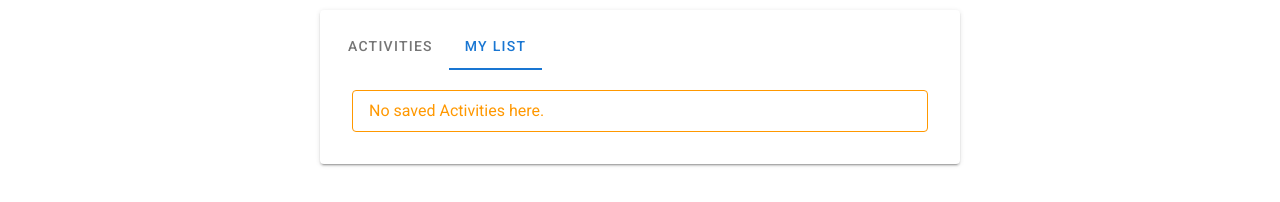
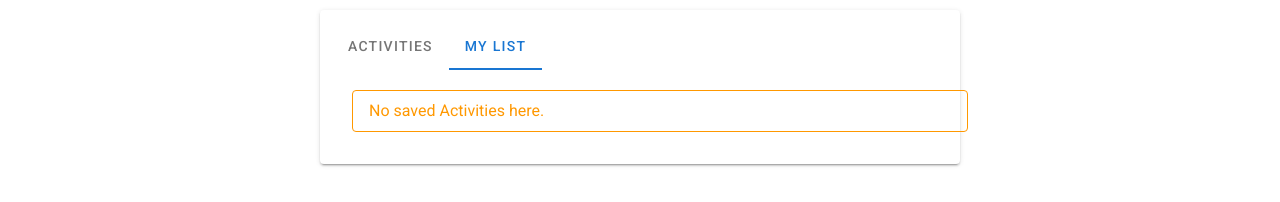
Before and after one commit to kmartin2330/sr-demo, a Vue app: page /list in a window 1280 px wide. Shown: the part 327-529 px from the top of the page. Built offline with nearby package versions, Linux system fonts and the light colour scheme.

Commit message:
Fix table width

```diff
--- a/src/views/list.vue
+++ b/src/views/list.vue
@@ -1,15 +1,17 @@
 <template>
-  <v-container>
-
-  <v-row>
+	<div>
 		<v-simple-table v-if="myActivities.length">
-      <table class="v-data-table v-data-table--dense">
+			<template v-slot:default>
 				<thead>
+				<tr>
 					<th>#</th>
 					<th>Activity</th>
 					<th>Participants</th>
 					<th>Budget</th>
-        <th><v-icon>mdi-pencil</v-icon></th>
+					<th>
+						<v-icon>mdi-pencil</v-icon>
+					</th>
+				</tr>
 				</thead>
 				<tbody>
 				<tr v-for="(activity,key) in myActivities" :key="key">
@@ -17,24 +19,25 @@
 					<td>{{ activity.activity }}</td>
 					<td>{{ activity.participants }}</td>
 					<td>{{ activity.price }}</td>
-          <td><v-btn small icon color="red" title="Törlés" @click="removeActivityByKey(key)"><v-icon>mdi-trash-can-outline</v-icon></v-btn></td>
+					<td>
+						<v-btn small icon color="red" title="Törlés" @click="removeActivityByKey(key)">
+							<v-icon>mdi-trash-can-outline</v-icon>
+						</v-btn>
+					</td>
 				</tr>
 				</tbody>
-      </table>
+			</template>
 		</v-simple-table>
 		<v-alert v-else class="ma-5" outlined width="100%" color="orange" dense>No saved Activities here.</v-alert>
-    <v-btn v-show="myActivities.length > 0" class="mt-2" block color="red white--text" @click="clearMyActivities()">Clear All</v-btn>
-  </v-row>
-  </v-container>
+		<v-btn v-show="myActivities.length > 0" block color="red white--text" @click="clearMyActivities()">Clear All</v-btn>
+	</div>
 </template>
 
 <script>
     export default {
-    name: 'My List',
+        name: 'MyList',
         data() {
-      return {
-
-      }
+            return {}
         },
         computed: {
             myActivities() {
@@ -45,8 +48,8 @@
             removeActivityByKey(key) {
                 this.$store.dispatch('removeActivity', key);
             },
-      clearMyActivities(){
-        if(confirm('All saved data will be lost! Are you sure ?')){
+            clearMyActivities() {
+                if (confirm('All saved data will be lost! Are you sure ?')) {
                     this.$store.dispatch('clearSavedActivities')
                 }
             }
```
Lines whose indentation alone changed are shown as unchanged.
